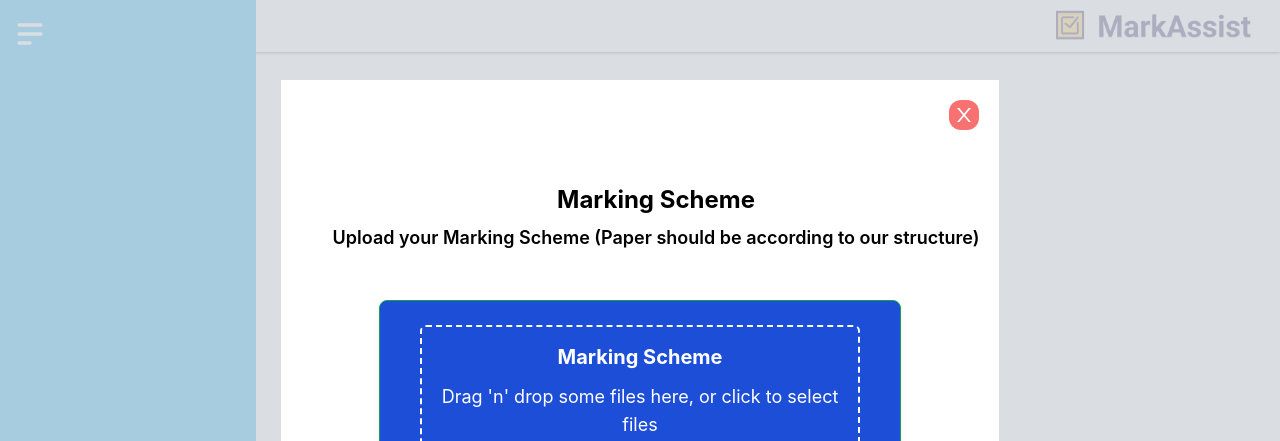
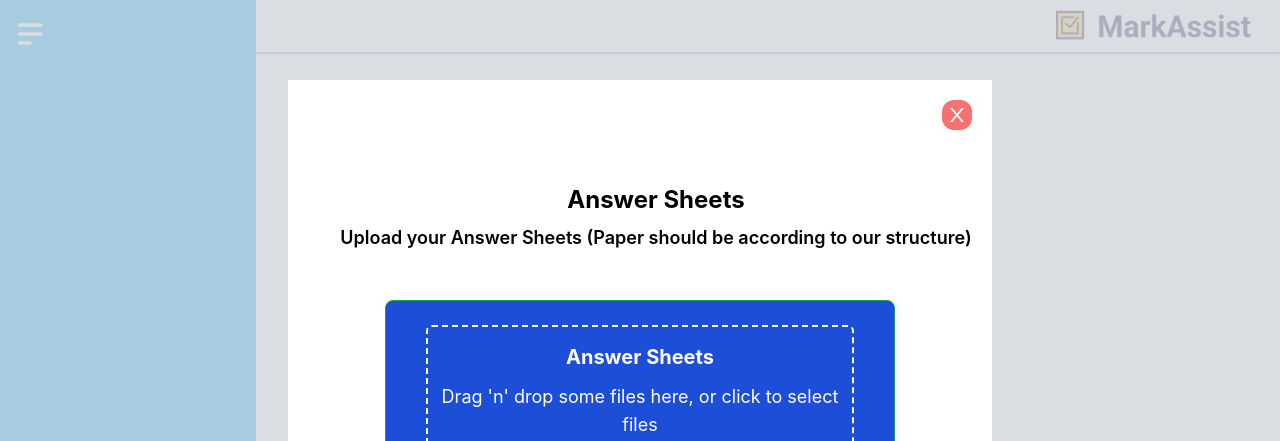
Before and after one commit to DinithKumudika/MarkAssist, a React (Create React App) app in the folder frontend/: page /answersheets/1/1 in a window 1280 px wide. Shown: the top 441 px of the page. Built offline with nearby package versions, Linux system fonts and the light colour scheme; no server answers; sample sign-in values are in the browser's storage.

Commit message:
Bug fixes

```diff
--- a/frontend/src/Components/AnswerSheets/AnswerSheets.jsx
+++ b/frontend/src/Components/AnswerSheets/AnswerSheets.jsx
@@ -35,7 +35,7 @@ function AnswerSheets({clicked, data}) {
             <Table name={true} date={true} select={true} AnswerSheets={data}/>
         </div>
       ): (
-        <DragDrop closeFunc={closeModal}>Marking Scheme</DragDrop>
+        <DragDrop closeFunc={closeModal}>Answer Sheets</DragDrop>
       )}
       {show && <DragDrop closeFunc={closeModal}>Answer Sheets</DragDrop>}
     </div>
```
